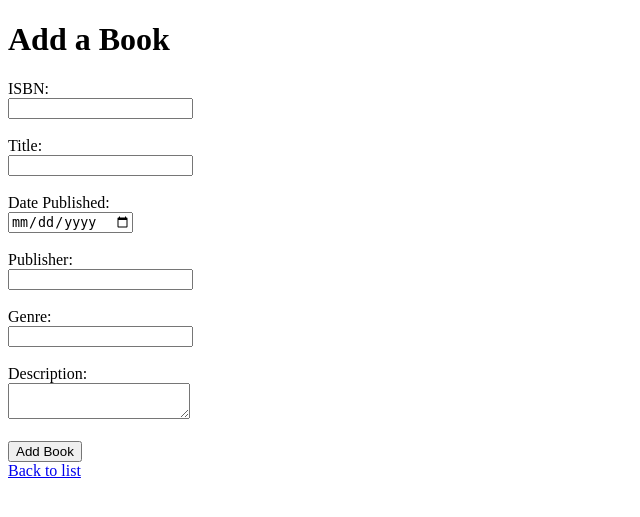
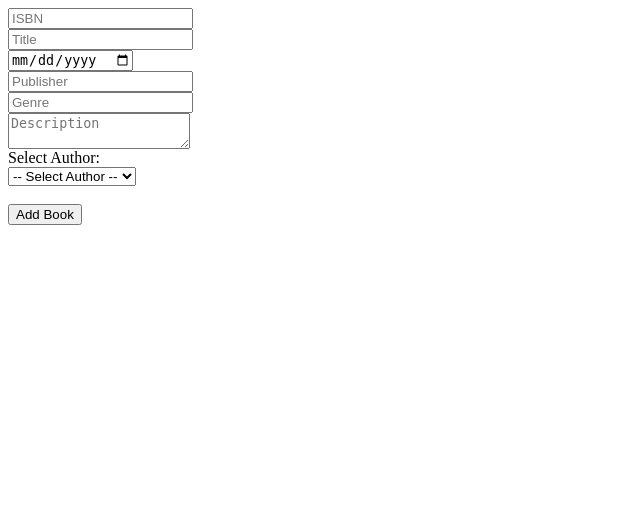
Before and after one commit to lvontish-nyu/DatabaseSecurity_Spring2026, a Flask app: page /add in a window 1280 px wide. Shown: the top 517 px of the page, without its empty margins (0-640 px from the left). Run offline with Flask 3, Linux system fonts and the light colour scheme; data that the repository does not hold is empty.

Commit message:
Authors and copies have unique IDs. Can add author via dropdown when adding a book.

```diff
--- a/Project/app.py
+++ b/Project/app.py
@@ -25,7 +25,7 @@ def init_db():
      # Create Authors
     conn.execute('''
         CREATE TABLE IF NOT EXISTS Authors (
-            Author_ID INTEGER PRIMARY KEY,
+            Author_ID INTEGER PRIMARY KEY AUTOINCREMENT,
             First_Name TEXT,
             Last_Name TEXT,
             Birthdate TEXT,
@@ -46,7 +46,7 @@ def init_db():
     # Copies Table
     conn.execute('''
         CREATE TABLE IF NOT EXISTS Copies (
-            Barcode INTEGER PRIMARY KEY,
+            Barcode INTEGER PRIMARY KEY AUTOINCREMENT,
             ISBN TEXT,
             Status TEXT,
             Shelf TEXT,
@@ -69,6 +69,8 @@ def index():
 
 @app.route('/add', methods=('GET', 'POST'))
 def add_book():
+    conn = get_db_connection()
+
     if request.method == 'POST':
         isbn = request.form['isbn']
         title = request.form['title']
@@ -78,7 +80,7 @@ def add_book():
         description = request.form['description']
         author_id = request.form['author_id']
 
-        conn = get_db_connection()
+        #conn = get_db_connection()
 
         # Insert book
         conn.execute('''
@@ -93,21 +95,25 @@ def add_book():
         ''', (isbn, author_id))
 
         # Generate Barcode
-        count = conn.execute('SELECT COUNT(*) FROM Copies').fetchone()[0]
-        barcode = count + 1
+        #count = conn.execute('SELECT COUNT(*) FROM Copies').fetchone()[0]
+        #barcode = count + 1
 
-        # Insert copy (default values for now)
+        # Insert copy (AUTOINCREMENT handles Barcode)
         conn.execute('''
-            INSERT INTO Copies (Barcode, ISBN, Status, Shelf, Language, Page_Count, Date_Added)
-            VALUES (?, ?, ?, ?, ?, ?, DATE('now'))
-        ''', (barcode, isbn, 'Available', 'Unknown', 'English', 0))
+            INSERT INTO Copies (ISBN, Status, Shelf, Language, Page_Count, Date_Added)
+            VALUES (?, ?, ?, ?, ?, DATE('now'))
+        ''', (isbn, 'Available', 'Unknown', 'English', 0))
 
         conn.commit()
         conn.close()
 
         return redirect('/')
 
-    return render_template('add_book.html')
+    # GET request → fetch authors
+    authors = conn.execute('SELECT * FROM Authors').fetchall()
+    conn.close()
+
+    return render_template('add_book.html', authors=authors)
 
 
 @app.route('/add_author', methods=('GET', 'POST'))
@@ -121,19 +127,23 @@ def add_author():
         conn = get_db_connection()
 
         # Generate Author_ID
-        count = conn.execute('SELECT COUNT(*) FROM Authors').fetchone()[0]
-        author_id = count + 1
+        #count = conn.execute('SELECT COUNT(*) FROM Authors').fetchone()[0]
+        #author_id = count + 1
 
-        conn.execute('''
-            INSERT INTO Authors (Author_ID, First_Name, Last_Name, Birthdate, Biography)
-            VALUES (?, ?, ?, ?, ?)
-        ''', (author_id, first, last, birthdate, bio))
+        cursor = conn.execute('''
+            INSERT INTO Authors (First_Name, Last_Name, Birthdate, Biography)
+            VALUES (?, ?, ?, ?)
+        ''', (first, last, birthdate, bio))
+
+        author_id = cursor.lastrowid
+        print("Inserted ID:", cursor.lastrowid)
 
         conn.commit()
         conn.close()
 
         return redirect('/')
 
+
     return render_template('add_author.html')
 
 if __name__ == '__main__':
--- a/Project/templates/add_book.html
+++ b/Project/templates/add_book.html
@@ -1,33 +1,21 @@
-<!DOCTYPE html>
-<html>
-<head>
-    <title>Add Book</title>
-</head>
-<body>
-    <h1>Add a Book</h1>
+<form method="post">
+    <input type="text" name="isbn" placeholder="ISBN" required><br>
+    <input type="text" name="title" placeholder="Title" required><br>
+    <input type="date" name="date_pub"><br>
+    <input type="text" name="publisher" placeholder="Publisher"><br>
+    <input type="text" name="genre" placeholder="Genre"><br>
 
-    <form method="post">
-        <label>ISBN:</label><br>
-        <input type="text" name="isbn" required><br><br>
+    <textarea name="description" placeholder="Description"></textarea><br>
 
-        <label>Title:</label><br>
-        <input type="text" name="title" required><br><br>
+    <label>Select Author:</label><br>
+    <select name="author_id" required>
+        <option value="">-- Select Author --</option>
+        {% for author in authors %}
+            <option value="{{ author['Author_ID'] }}">
+                {{ author['First_Name'] }} {{ author['Last_Name'] }} (ID: {{ author['Author_ID'] }})
+            </option>
+        {% endfor %}
+    </select><br><br>
 
-        <label>Date Published:</label><br>
-        <input type="date" name="date_pub"><br><br>
-
-        <label>Publisher:</label><br>
-        <input type="text" name="publisher"><br><br>
-
-        <label>Genre:</label><br>
-        <input type="text" name="genre"><br><br>
-
-        <label>Description:</label><br>
-        <textarea name="description"></textarea><br><br>
-
-        <button type="submit">Add Book</button>
-    </form>
-
-    <a href="/">Back to list</a>
-</body>
-</html>
+    <button type="submit">Add Book</button>
+</form>
--- a/Project/templates/index.html
+++ b/Project/templates/index.html
@@ -7,6 +7,7 @@
     <h1>Library Books</h1>
 
     <a href="/add">Add New Book</a>
+    <a href="/add_author">Add Author</a>
 
     <ul>
         {% for book in books %}
@@ -19,5 +20,6 @@
             <hr>
         {% endfor %}
     </ul>
+
 </body>
 </html>
```
Also changed, not shown: Project/templates/add_author.html (added, +21 -0 lines).
